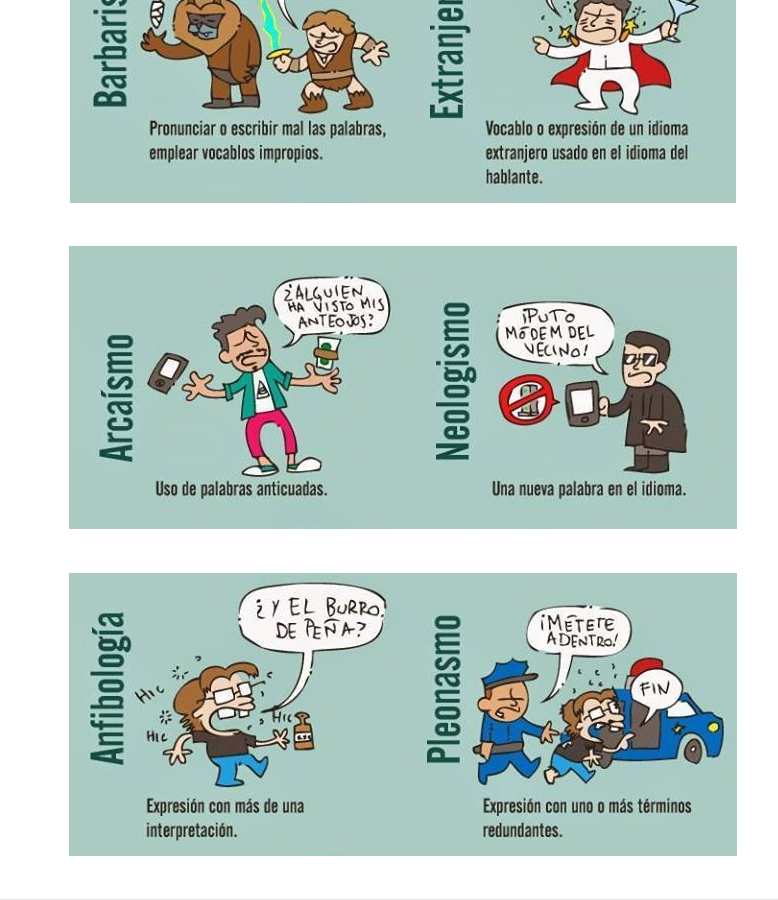
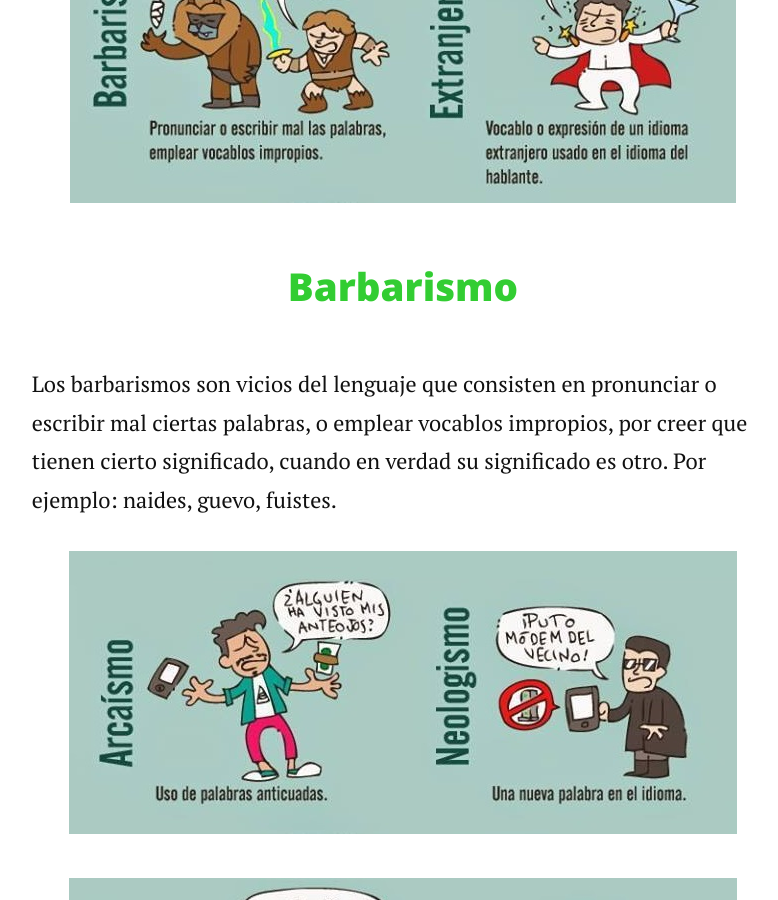
Before and after one commit to BlogdeLenguaje/BlogdeLenguaje.github.io, a Jekyll site: the page built from _posts/2014-12-17-tema1.markdown, in a window 1280 px wide and 900 px high, scrolled down 980 px. Shown: the whole window, without its empty margins (237-1015 px from the left). Built offline with Jekyll 4.4.1, drawn with Linux system fonts in a browser that asks for light colours; nearby versions of some CDN libraries.

Commit message:
Update 2014-12-17-tema1.markdown

```diff
--- a/_posts/2014-12-17-tema1.markdown
+++ b/_posts/2014-12-17-tema1.markdown
@@ -9,5 +9,7 @@ date:   2014-12-17
 </p>
 <font color="#32CD32"><center><h2>Tipos de vicios del Lenguaje</h2><br></center></font>
 <center><img src="/assets/img/vicio1.jpg"></center>
+<font color="#32CD32"><center><h3>Barbarismo</h3><br></center></font>
+<p>Los barbarismos son vicios del lenguaje que consisten en pronunciar o escribir mal ciertas palabras, o emplear vocablos impropios, por creer que tienen cierto significado, cuando en verdad su significado es otro. Por ejemplo: naides, guevo, fuistes.</p>
 <center><img src="/assets/img/vicio2.jpg"></center>
 <center><img src="/assets/img/vicio3.jpg"></center>
```
